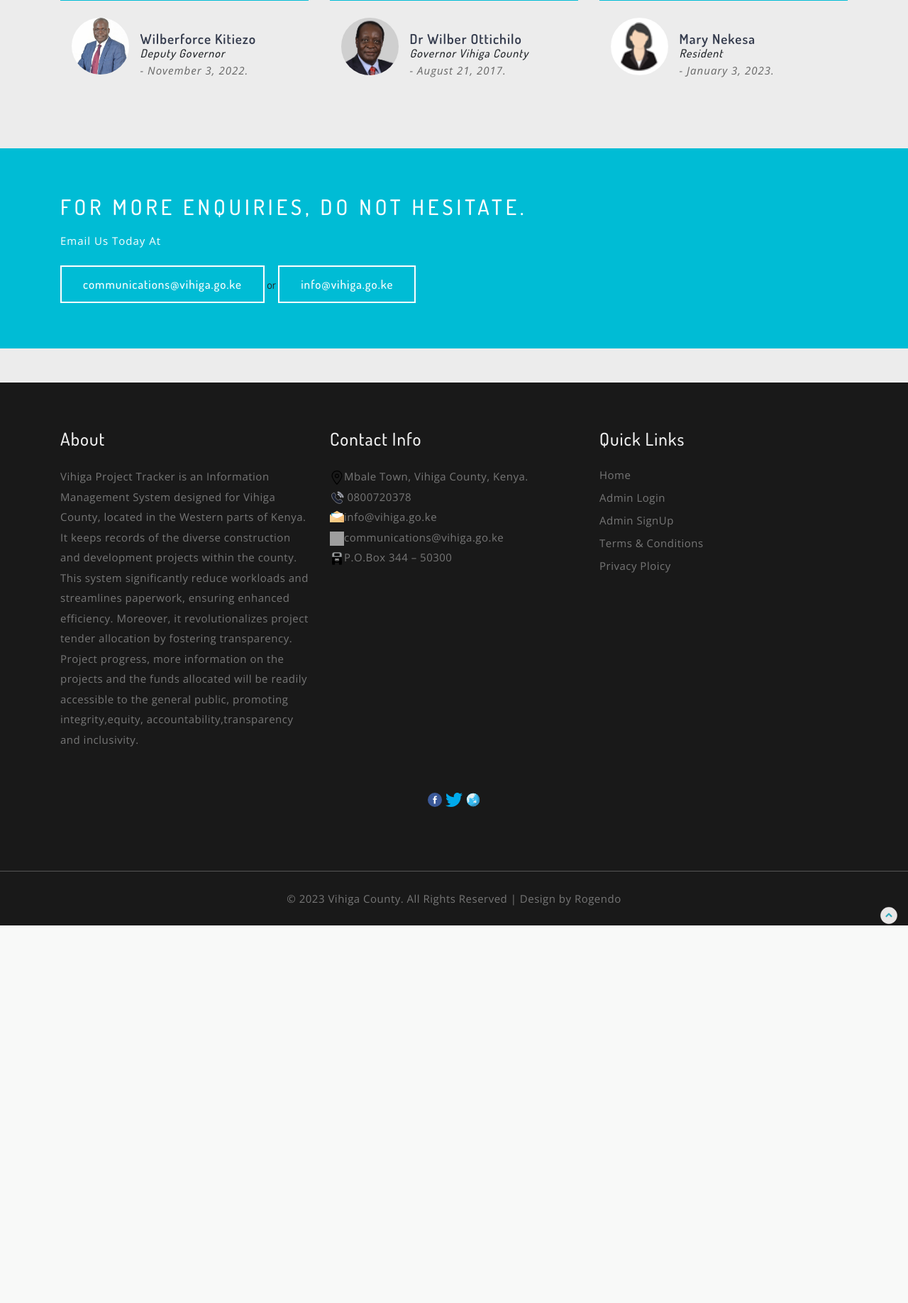
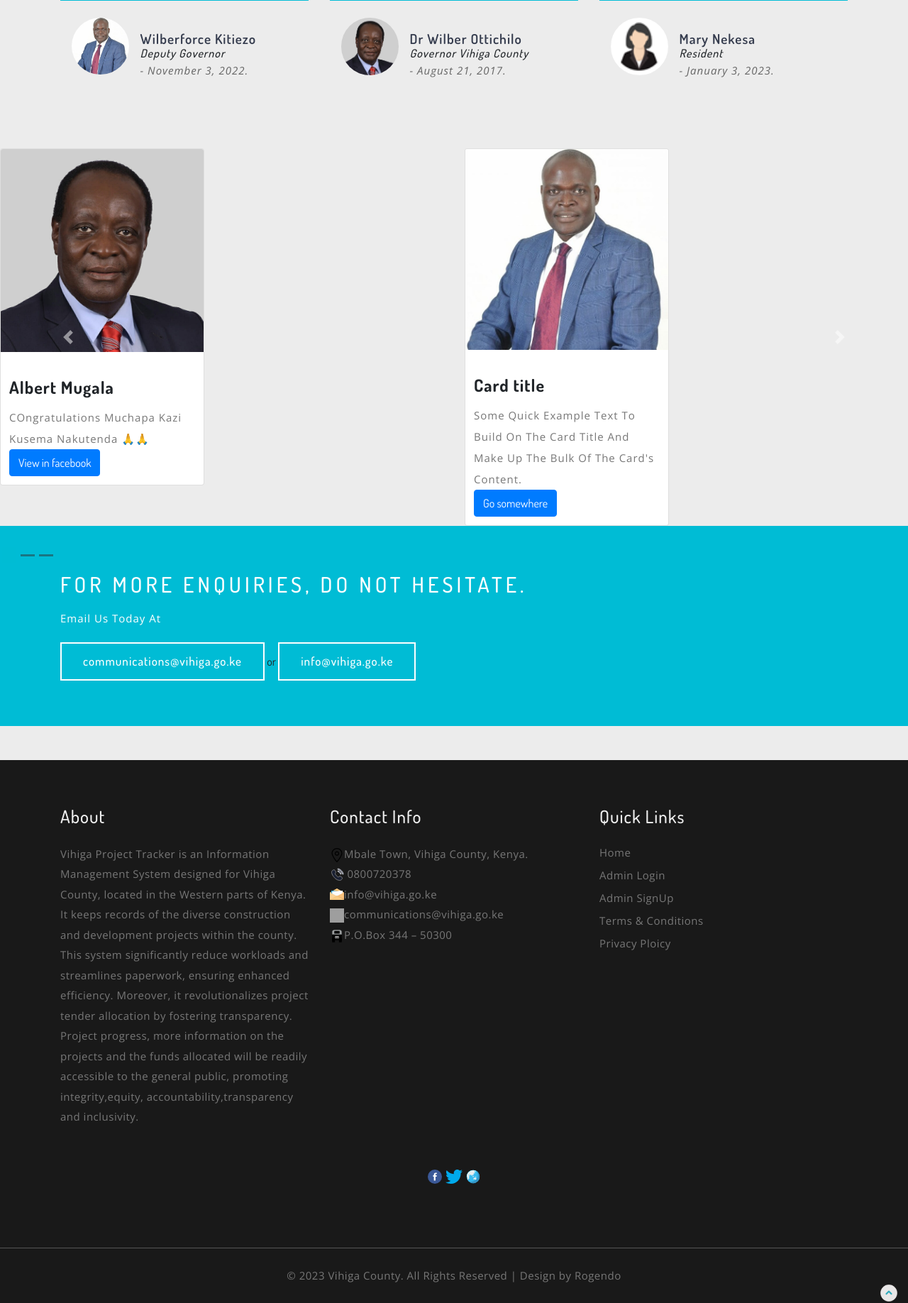
Before and after one commit to Rogendo/VHC, a Django app: page / in a window 1280 px wide. Shown: the part 2136-3972 px from the top of the page at 71% size. Before the commit the page ends 3440 px from the top, so only its background shows below. Run offline with Django 4.2, Linux system fonts and the light colour scheme; data comes from the database, SQL or seed files in the repository; grey boxes are pictures that could not be loaded.

Commit message:
Update index.html

```diff
--- a/tracker/templates/tracker/index.html
+++ b/tracker/templates/tracker/index.html
@@ -1,7 +1,8 @@
 {% extends 'tracker/base.html'%}
 {% block title %} Vihiga County {% endblock title %}
+{% load static %}
 
-{% load static %}
+
 {% block content %}
 
 <style>
@@ -335,6 +336,74 @@ p.font-italic {
 	</div>
 </section>
 <!-- //testimonials -->
+<!--COMMMENTS -->
+<style>
+  /* Make the image fully responsive */
+  .carousel-inner img {
+    width: 100%;
+    height: 100%;
+  }
+  </style>
+<section>
+<div id="demo" class="carousel slide" data-ride="carousel">
+
+  <!-- Indicators -->
+  <ul class="carousel-indicators">
+    <li data-target="#demo" data-slide-to="0" class="active"></li>
+    <li data-target="#demo" data-slide-to="1"></li>
+    <li data-target="#demo" data-slide-to="2"></li>
+  </ul>
+
+  <!-- The slideshow -->
+  <div class="carousel-inner">
+    <div class="carousel-item active">
+      <div class="row">
+      	<div class="col-sm">
+        	<div class="card" style="width: 18rem;">
+        		<img class="card-img-top" src="{% static 'images/governor.jpg' %}"  alt="Los Angeles" alt="Card image cap">
+        			<div class="card-body">
+          				<h5 class="card-title">Albert Mugala</h5>
+          				<p class="card-text">COngratulations Muchapa Kazi Kusema Nakutenda 🙏🙏</p>
+          				<a href="https://www.facebook.com/vihigacountygov" class="btn btn-primary">View in facebook</a>
+              		</div>
+          	</div>
+        </div>
+
+
+        <div class="col-sm">
+        	<div class="card" style="width: 18rem;">
+        		<img class="card-img-top" src="{% static 'images/dpgovernor.jpg' %}" alt="Los Angeles" alt="Card image cap">
+        			<div class="card-body">
+          				<h5 class="card-title">Card title</h5>
+          				<p class="card-text">Some quick example text to build on the card title and make up the bulk of the card's content.</p>
+          				<a href="#" class="btn btn-primary">Go somewhere</a>
+              		</div>
+          	</div>
+        </div>
+
+      </div>
+    </div>
+
+    <div class="carousel-item">
+      <img src="{% static 'images/governor.jpg' %}" alt="Chicago" width="1100" height="500">
+    </div>
+    <div class="carousel-item">
+      <img src="{% static 'images/dpgovernor.jpg' %}" alt="New York" width="1100" height="500">
+    </div>
+  </div>
+
+  <!-- Left and right controls -->
+  <a class="carousel-control-prev" href="#demo" data-slide="prev">
+    <span class="carousel-control-prev-icon"></span>
+  </a>
+  <a class="carousel-control-next" href="#demo" data-slide="next">
+    <span class="carousel-control-next-icon"></span>
+  </a>
+</div>
+</section>
+
+
+
 <!-- appointment -->
 <section class="appointment align-center py-5">
 	<div class="container py-sm-3">
```
